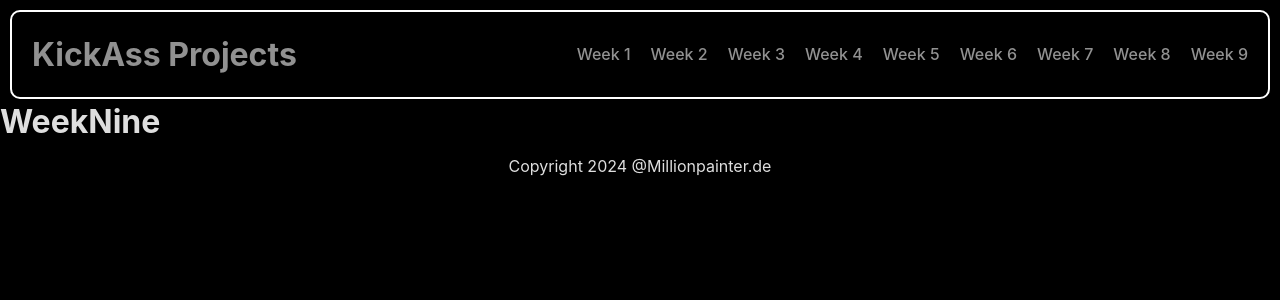
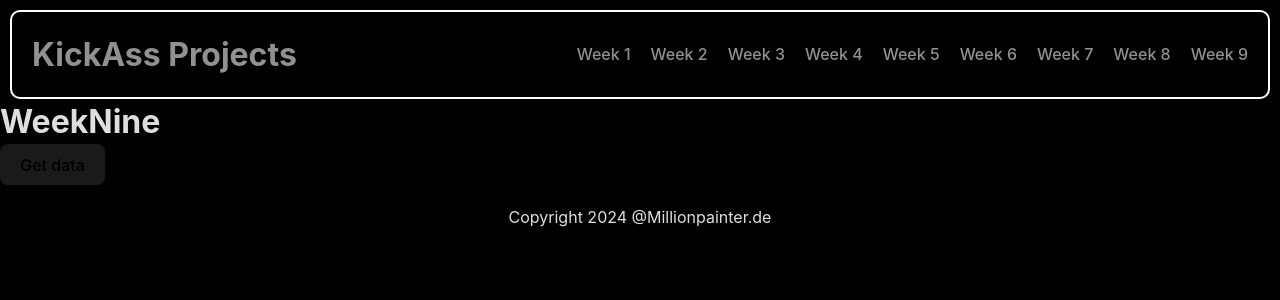
Before and after one commit to Phil-star1984/kickass_projects, a React (Vite) app: page /weeknine in a window 1280 px wide. Shown: the top 300 px of the page. Built offline with nearby package versions, Linux system fonts and the light colour scheme.

Commit message:
feat: get data from arctic api in weeknine

```diff
--- a/src/components/WeekNine.jsx
+++ b/src/components/WeekNine.jsx
@@ -1,9 +1,46 @@
-import React from "react";
+import React, { useEffect, useState } from "react";
+import axios from "axios";
 
 function WeekNine() {
+  const [data, setData] = useState("");
+  const apiURL = "https://api.artic.edu/api/v1/artworks";
+
+  const getData = async (e) => {
+    e.preventDefault();
+
+    try {
+      const result = await axios.get(apiURL);
+      console.log("Received Data from API: ", result.data.data);
+      setData(result.data.data);
+    } catch (error) {
+      console.error("Data from URL not available", error);
+    }
+  };
+
+  const downloadData = (e) => {
+    /* e.preventDefault(); */
+    const blob = new Blob([JSON.stringify(data)], { type: "application/json" });
+    const url = URL.createObjectURL(blob);
+    const link = document.createElement("a");
+    link.href = url;
+    link.download = "download.json";
+    link.click();
+    URL.revokeObjectURL(url);
+  };
+
+  console.log("API data is: ", data);
+
   return (
     <div>
       <h1>WeekNine</h1>
+      <button onClick={getData}> Get data</button>
+      {!!data &&
+        data.map((item, index) => (
+          <h1 key={index}>
+            {item.artist_title}, id: {item.artist_id}
+          </h1>
+        ))}
+      {!!data && <button onClick={downloadData}>Download Data</button>}
     </div>
   );
 }
```
